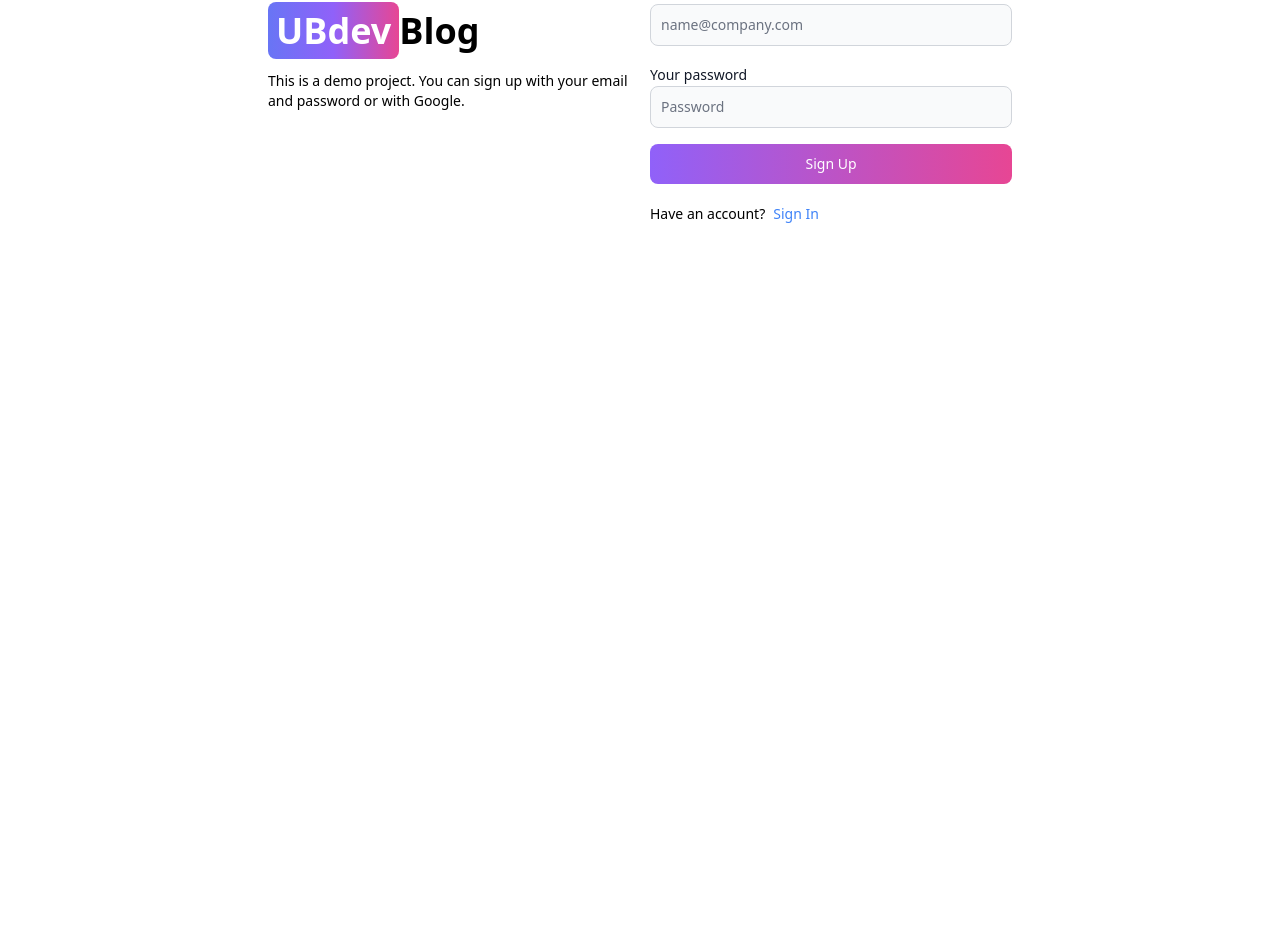
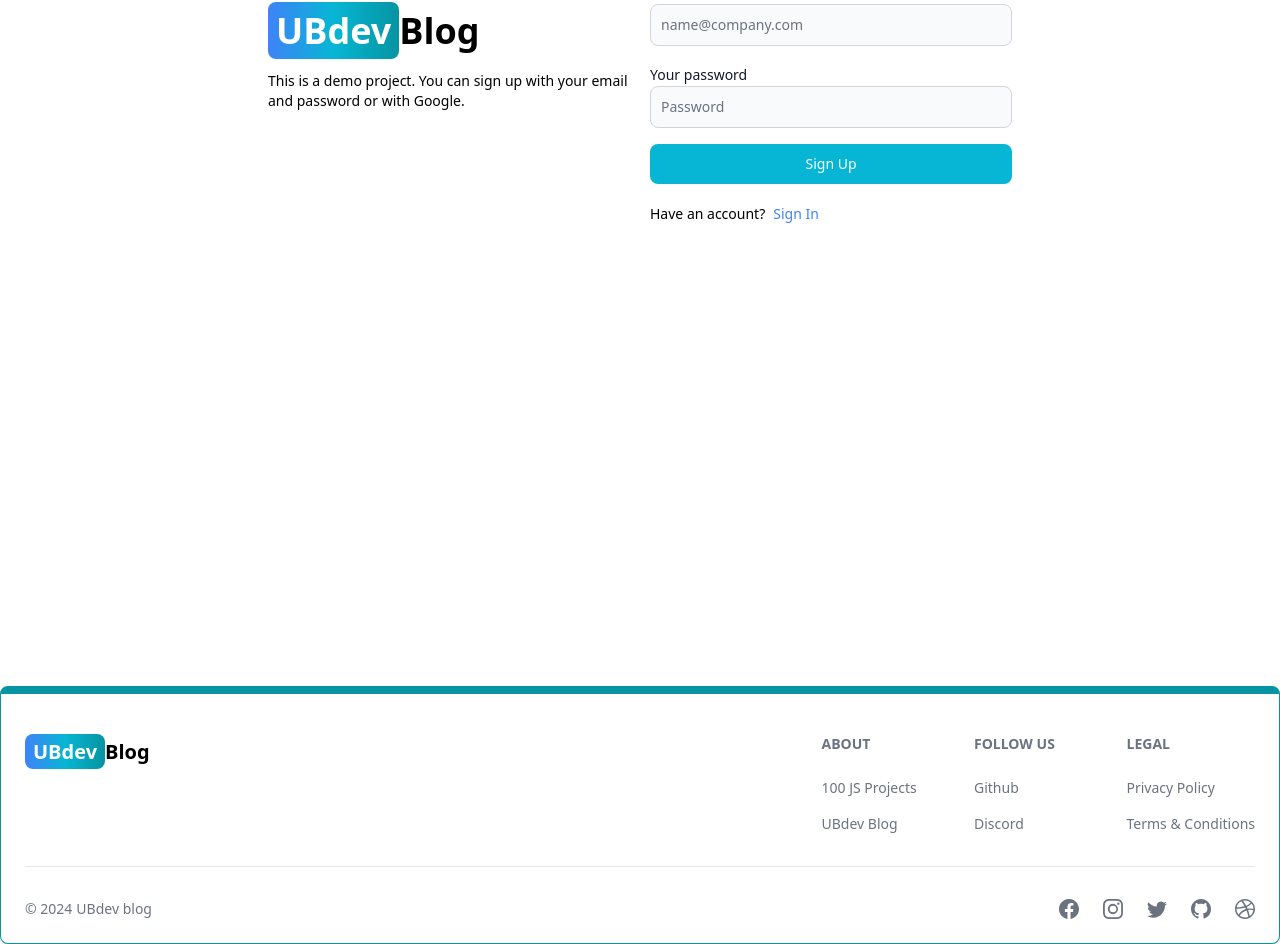
Before and after one commit to ubongn/ubdev_blog, a React (Vite) app in the folder client/: page /sign-up in a window 1280 px wide. Shown: the part 258-1202 px from the top of the page. Before the commit the page ends 944 px from the top, so only its background shows below. Built offline with nearby package versions, Linux system fonts and the light colour scheme.

Commit message:
create and add the footer component

```diff
--- a/client/src/App.jsx
+++ b/client/src/App.jsx
@@ -6,6 +6,7 @@
 import SignIn from "./pages/Signin";
 import SignUp from "./pages/Signup";
 import Header from "./components/Header";
+import Footer from "./components/Footer";
 
 function App() {
   return (
@@ -20,6 +21,7 @@
           <Route path="/dashboard" element={<Dashboard />} />
           <Route path="/projects" element={<Projects />} />
         </Routes>
+        <Footer />
       </BrowserRouter>
     </>
   );
--- /dev/null
+++ b/client/src/components/Footer.jsx
@@ -0,0 +1,81 @@
+import { Footer } from 'flowbite-react';
+import { Link } from 'react-router-dom';
+import { BsFacebook, BsInstagram, BsTwitter, BsGithub, BsDribbble } from 'react-icons/bs';
+export default function FooterCom() {
+  return (
+    <Footer container className='border border-t-8 border-teal-500'>
+      <div className='w-full max-w-7xl mx-auto'>
+        <div className='grid w-full justify-between sm:flex md:grid-cols-1'>
+          <div className='mt-5'>
+            <Link
+              to='/'
+              className='self-center whitespace-nowrap text-lg sm:text-xl font-semibold dark:text-white'
+            >
+              <span className='px-2 py-1 bg-gradient-to-r from-blue-500 via-cyan-500 to-teal-500 rounded-lg text-white'>
+              UBdev
+              </span>
+              Blog
+            </Link>
+          </div>
+          <div className='grid grid-cols-2 gap-8 mt-4 sm:grid-cols-3 sm:gap-6'>
+            <div>
+              <Footer.Title title='About' />
+              <Footer.LinkGroup col>
+                <Footer.Link
+                  href='https://www.100jsprojects.com'
+                  target='_blank'
+                  rel='noopener noreferrer'
+                >
+                  100 JS Projects
+                </Footer.Link>
+                <Footer.Link
+                  href='/about'
+                  target='_blank'
+                  rel='noopener noreferrer'
+                >
+                  UBdev Blog
+                </Footer.Link>
+              </Footer.LinkGroup>
+            </div>
+            <div>
+              <Footer.Title title='Follow us' />
+              <Footer.LinkGroup col>
+                <Footer.Link
+                  href='https://www.github.com/sahandghavidel'
+                  target='_blank'
+                  rel='noopener noreferrer'
+                >
+                  Github
+                </Footer.Link>
+                <Footer.Link href='#'>Discord</Footer.Link>
+              </Footer.LinkGroup>
+            </div>
+            <div>
+              <Footer.Title title='Legal' />
+              <Footer.LinkGroup col>
+                <Footer.Link href='#'>Privacy Policy</Footer.Link>
+                <Footer.Link href='#'>Terms &amp; Conditions</Footer.Link>
+              </Footer.LinkGroup>
+            </div>
+          </div>
+        </div>
+        <Footer.Divider />
+        <div className='w-full sm:flex sm:items-center sm:justify-between'>
+          <Footer.Copyright
+            href='#'
+            by="UBdev blog"
+            year={new Date().getFullYear()}
+          />
+          <div className="flex gap-6 sm:mt-0 mt-4 sm:justify-center">
+            <Footer.Icon href='#' icon={BsFacebook}/>
+            <Footer.Icon href='#' icon={BsInstagram}/>
+            <Footer.Icon href='#' icon={BsTwitter}/>
+            <Footer.Icon href='https://github.com/ubongn' icon={BsGithub}/>
+            <Footer.Icon href='#' icon={BsDribbble}/>
+
+          </div>
+        </div>
+      </div>
+    </Footer>
+  );
+}
--- a/client/src/pages/SignUp.jsx
+++ b/client/src/pages/SignUp.jsx
@@ -7,9 +7,11 @@
   const [errorMessage, setErrorMessage] = useState(null);
   const [loading, setLoading] = useState(false);
   const navigate = useNavigate();
+
   const handleChange = (e) => {
     setFormData({ ...formData, [e.target.id]: e.target.value.trim() });
   };
+
   const handleSubmit = async (e) => {
     e.preventDefault();
     if (!formData.username || !formData.email || !formData.password) {
@@ -43,7 +45,7 @@
         {/* left */}
         <div className="flex-1">
           <Link to="/" className="font-bold dark:text-white text-4xl">
-            <span className="px-2 py-1 bg-gradient-to-r from-indigo-500 via-purple-500 to-pink-500 rounded-lg text-white">
+            <span className="px-2 py-1 bg-gradient-to-r from-blue-500 via-cyan-500 to-teal-500 rounded-lg text-white">
               UBdev
             </span>
             Blog
@@ -85,7 +87,7 @@
               />
             </div>
             <Button
-              gradientDuoTone="purpleToPink"
+              gradientDuoTone="cyanToBlue"
               type="submit"
               disabled={loading}
             >
```
